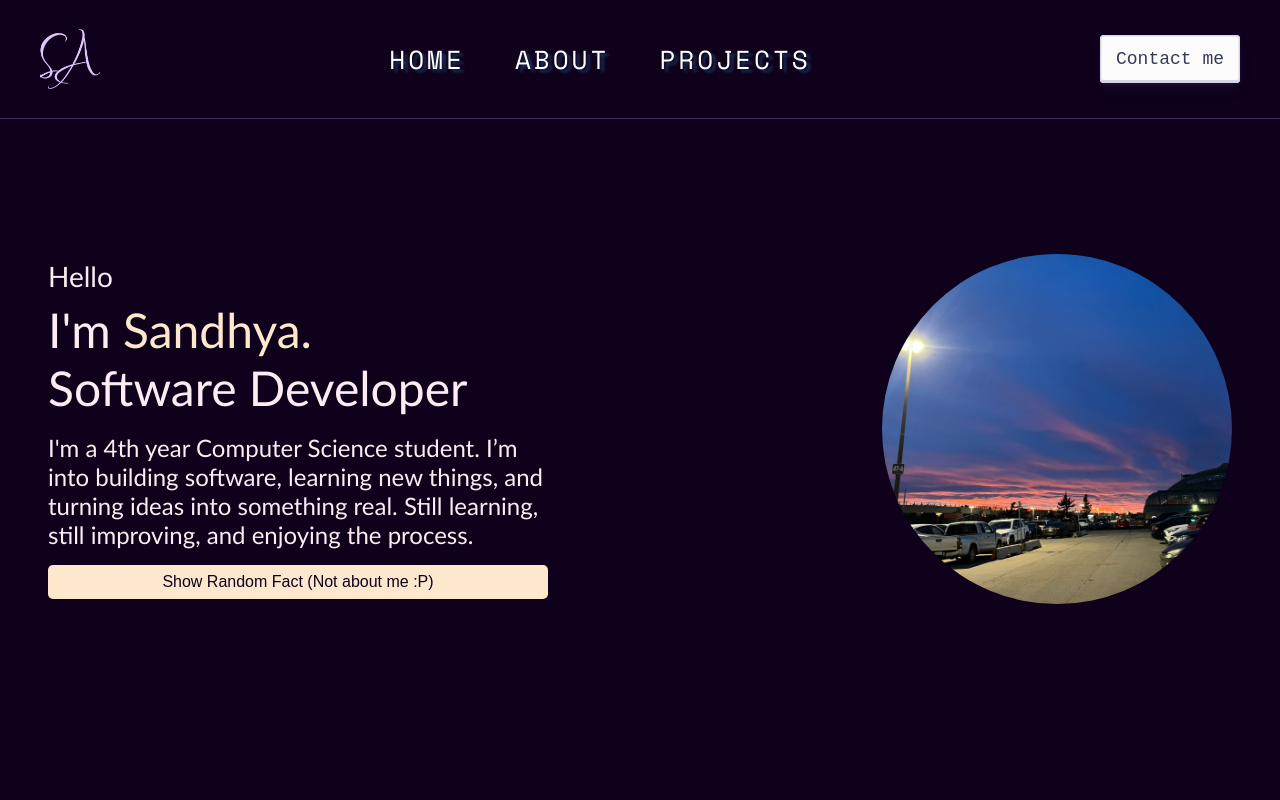
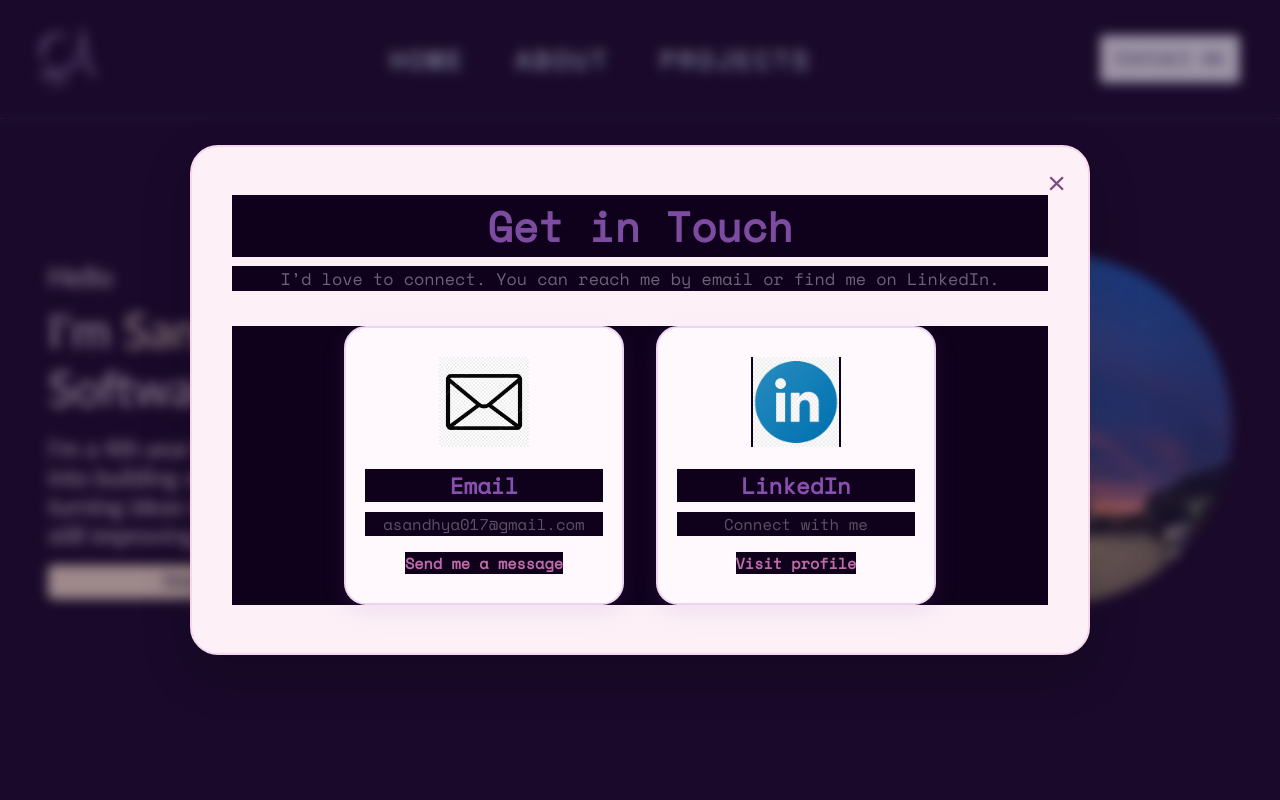
Before and after one commit to Sandhya-ad/my_portfolio, a React (Create React App) app: page / in a window 1280 px wide. Both pictures are taken after a click on the button "Contact me". Shown: the top 800 px of the page. Built offline with nearby package versions, Linux system fonts and the light colour scheme.

Commit message:
add contact section with email and linkedin links

```diff
--- a/src/components/NavBar/navbar.css
+++ b/src/components/NavBar/navbar.css
@@ -2,7 +2,7 @@
     padding: 0;
     margin: 0;
     box-sizing: border-box;
-    background:#0F011C;
+    /* background:#0F011C; */
 }
 
 /* .container {
@@ -12,6 +12,10 @@
     background:#C890F8;
     overflow-y: hidden;
 } */
+
+body {
+  background: #0F011C;
+}
 
 .navbar {
     position: sticky;
--- a/src/components/NavBar/navbar.js
+++ b/src/components/NavBar/navbar.js
@@ -1,30 +1,41 @@
-import React from "react";
+import React, { useState } from "react";
 import "./navbar.css";
 import logo from "../../assets/logo.png";
 import { Link } from "react-scroll";
+import Contact from "../contact/contact";
 
 const NavBar = () => {
+  const [showContact, setShowContact] = useState(false);
+
   return (
+    <>
       <nav className="navbar">
         <img src={logo} alt="Logo" className="logo" />
 
         <div className="desktopMenu">
-        <Link to="home" smooth={true} duration={500} offset={-80} className="desktopMenuItem">
+          <Link to="home" smooth duration={500} offset={-80} className="desktopMenuItem">
             Home
           </Link>
-        <Link to="about" smooth={true} duration={500} offset={-80}className="desktopMenuItem">
+          <Link to="about" smooth duration={500} offset={-80} className="desktopMenuItem">
             About
           </Link>
-        <Link to="projects" smooth={true} duration={500} className="desktopMenuItem">
+          <Link to="projects" smooth duration={500} className="desktopMenuItem">
             Projects
           </Link>
         </div>
 
-      <button className="desktopMenuButton">
-        <img src="" alt="" className="desktopMenuImg" />
+        <button
+          className="desktopMenuButton"
+          onClick={() => setShowContact(true)}
+        >
           Contact me
         </button>
       </nav>
+
+      {showContact && (
+        <Contact onClose={() => setShowContact(false)} />
+      )}
+    </>
   );
 };
 
--- a/src/components/about/about.css
+++ b/src/components/about/about.css
@@ -9,6 +9,7 @@
     text-align: center;
     padding: 0rem 2rem;
     overflow: hidden;
+    background:#0F011C;
 }
 
 .aboutTitle {
--- /dev/null
+++ b/src/components/contact/contact.css
@@ -0,0 +1,112 @@
+.contactOverlay {
+    position: fixed;
+    inset: 0;
+    background: rgba(40, 20, 60, 0.45);
+    backdrop-filter: blur(6px);
+    display: flex;
+    justify-content: center;
+    align-items: center;
+    z-index: 2000;
+    padding: 2rem;
+  }
+
+  .contactPopup {
+    position: relative;
+    width: min(900px, 90%);
+    background: #fdf1f7;
+    border: 2px solid #f6d7eb;
+    border-radius: 28px;
+    padding: 3rem 2.5rem;
+    box-shadow: 0 18px 50px rgba(0, 0, 0, 0.18);
+    text-align: center;
+  }
+
+  .closeBtn {
+    position: absolute;
+    top: 18px;
+    right: 22px;
+    border: none;
+    background: transparent;
+    font-size: 2rem;
+    cursor: pointer;
+    color: #7a4e83;
+  }
+
+  .contactTitle {
+    font-size: 2.6rem;
+    color: #7d4ca0;
+    margin-bottom: 0.6rem;
+  }
+
+  .contactSubtitle {
+    font-size: 1.05rem;
+    color: #6f6177;
+    margin-bottom: 2.2rem;
+  }
+
+  .contactCards {
+    display: flex;
+    gap: 2rem;
+    justify-content: center;
+    flex-wrap: wrap;
+  }
+
+  .contactCard {
+    width: 280px;
+    background: #fff8fc;
+    border: 2px solid #eed3f3;
+    border-radius: 22px;
+    padding: 1.8rem 1.2rem;
+    text-decoration: none;
+    color: inherit;
+    transition: transform 0.25s ease, box-shadow 0.25s ease;
+    box-shadow: 0 8px 24px rgba(150, 100, 180, 0.12);
+  }
+
+  .contactCard:hover {
+    transform: translateY(-6px);
+    box-shadow: 0 14px 30px rgba(150, 100, 180, 0.2);
+  }
+
+  .contactImage {
+    width: 90px;
+    height: 90px;
+    object-fit: contain;
+    margin-bottom: 1rem;
+  }
+
+  .contactCard h3 {
+    font-size: 1.4rem;
+    color: #8a4fb0;
+    margin-bottom: 0.6rem;
+  }
+
+  .contactCard p {
+    font-size: 0.98rem;
+    color: #5e5167;
+    margin-bottom: 0.7rem;
+    word-break: break-word;
+  }
+
+  .contactCard span {
+    display: inline-block;
+    margin-top: 0.3rem;
+    font-size: 0.95rem;
+    color: #c06aa8;
+    font-weight: 600;
+  }
+
+  @media screen and (max-width: 768px) {
+    .contactPopup {
+      padding: 2.2rem 1.4rem;
+    }
+
+    .contactTitle {
+      font-size: 2rem;
+    }
+
+    .contactCard {
+      width: 100%;
+      max-width: 320px;
+    }
+  }
--- /dev/null
+++ b/src/components/contact/contact.js
@@ -0,0 +1,48 @@
+import "./contact.css";
+import emailImg from "../../assets/email.png";
+import linkedinImg from "../../assets/linkedin.png";
+
+const Contact = ({ onClose }) => {
+  return (
+    <div className="contactOverlay" onClick={onClose}>
+      <div className="contactPopup" onClick={(e) => e.stopPropagation()}>
+        <button className="closeBtn" onClick={onClose}>
+          ×
+        </button>
+
+        <h2 className="contactTitle">Get in Touch</h2>
+        <p className="contactSubtitle">
+          I’d love to connect. You can reach me by email or find me on LinkedIn.
+        </p>
+
+        <div className="contactCards">
+          <a
+            href="https://mail.google.com/mail/?view=cm&to=asandhya017@gmail.com"
+            target="_blank"
+            rel="noopener noreferrer"
+            className="contactCard"
+          >
+            <img src={emailImg} alt="Email" className="contactImage" />
+            <h3>Email</h3>
+            <p>asandhya017@gmail.com</p>
+            <span>Send me a message</span>
+          </a>
+
+          <a
+            href="https://www.linkedin.com/in/sandhya-adhikari-6a984b241/"
+            target="_blank"
+            rel="noopener noreferrer"
+            className="contactCard"
+          >
+            <img src={linkedinImg} alt="LinkedIn" className="contactImage" />
+            <h3>LinkedIn</h3>
+            <p>Connect with me </p>
+            <span>Visit profile</span>
+          </a>
+        </div>
+      </div>
+    </div>
+  );
+};
+
+export default Contact;
--- a/src/components/intro/intro.css
+++ b/src/components/intro/intro.css
@@ -7,6 +7,7 @@
     color: #FDEDF3;
     padding: 0 3rem;
     gap: 2rem;
+    background:#0F011C;
 }
 
 .introContent {
--- a/src/components/projects/projects.css
+++ b/src/components/projects/projects.css
@@ -11,6 +11,7 @@
   text-align: center;
   padding: 0rem 2rem;
   overflow: hidden;
+  background:#0F011C;
 }
 .projectsTitle {
   font-family: "Trebuchet MS", sans-serif;
```
Also changed, not shown: src/assets/email.png (added), src/assets/linkedin.png (added). Lines whose indentation alone changed are shown as unchanged.
